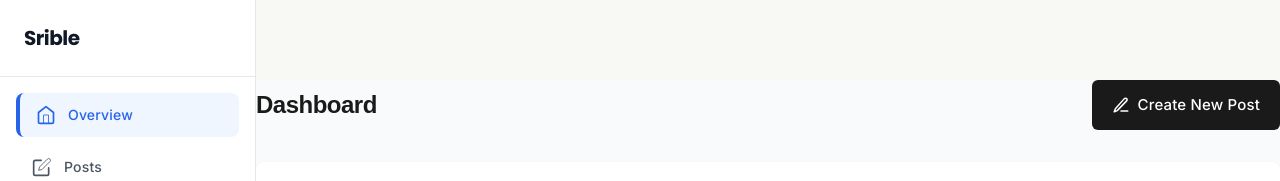
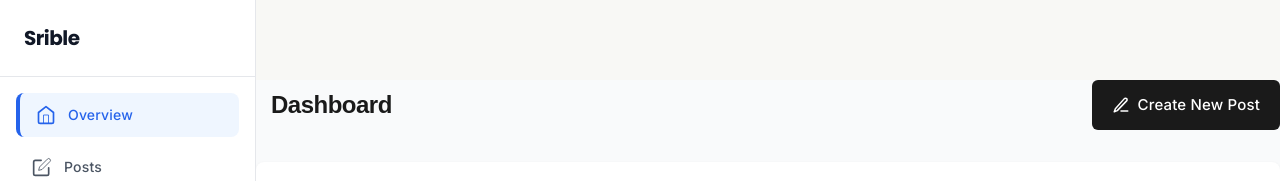
Before and after one commit to yosrible/srible, a SvelteKit app in the folder Frontend/: page /dashboard/overview in a window 1280 px wide. Shown: the top 181 px of the page. Built offline with nearby package versions, Linux system fonts and the light colour scheme; a web font is replaced by a local one.

Commit message:
dashboard fixes

```diff
--- a/Frontend/src/routes/dashboard/overview/+page.svelte
+++ b/Frontend/src/routes/dashboard/overview/+page.svelte
@@ -42,7 +42,7 @@
 </script>
 
 <header class="content-header">
-	<h1 class="text-lg font-semibold sm:text-xl ml-2 sm:ml-0">Dashboard</h1>
+	<h1 class="text-lg font-semibold sm:text-xl" style="margin-left:15px;margin-right:15px;">Dashboard</h1>
 	<button
 		class="create-post-btn mr-2 sm:mr-0 sm:ml-auto"
 		on:click={() => {
```
